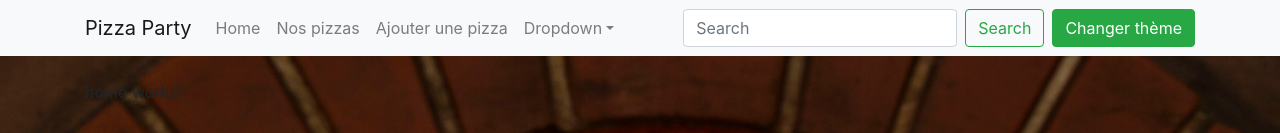
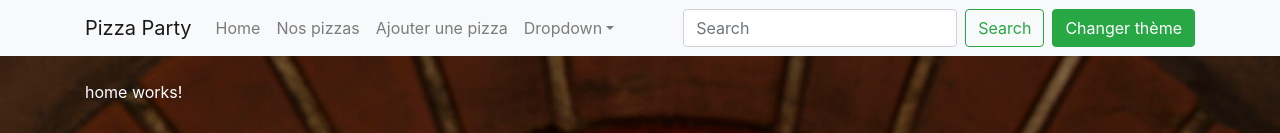
Before and after one commit to Hemjie/Angular-Pizzaparty, an Angular app: page / in a window 1280 px wide. Shown: the top 133 px of the page. Built offline with nearby package versions, Linux system fonts and the light colour scheme.

Commit message:
ajout maquette

```diff
--- a/src/app/home/home.component.html
+++ b/src/app/home/home.component.html
@@ -1 +1 @@
-<p>home works!</p>
+<p class="text-white">home works!</p>
--- a/src/app/pizza-add/pizza-add.component.html
+++ b/src/app/pizza-add/pizza-add.component.html
@@ -23,7 +23,7 @@
                             <span *ngIf="!loading">Créer la pizza</span>
 
                             <span *ngIf="loading">
-                                <span class="spinner-border spinner-border-sm" role="status" aria-hidden="true"></span>
+                                <span class="spinner-grow spinner-grow-sm" role="status" aria-hidden="true"></span>
                                 Cuisson...
                             </span>
                         </button> <!-- Bouton désactivé tant que le formulaire entier n'est pas valide -->
--- a/src/app/services/pizza.service.ts
+++ b/src/app/services/pizza.service.ts
@@ -26,7 +26,7 @@ export class PizzaService {
   // pour ralentir l'API, on simule une mauvaise connexion
   getPizzasSlowly():Promise<Pizza[]> {
     return new Promise(resolve => {
-      setTimeout(() => resolve(this.getPizzas()), 500)
+      setTimeout(() => resolve(this.getPizzas()), 5)
     });
   }
 
@@ -45,7 +45,7 @@ export class PizzaService {
 
    createPizzaSlowly(pizza: Pizza): Promise<Pizza> {
      return new Promise(resolve => {
-       setTimeout(() => resolve(this.createPizza(pizza)), 2000);
+       setTimeout(() => resolve(this.createPizza(pizza)), 2);
      })
    }
 }
```
Also changed, not shown: 1 other file (tests, documents, lock files or other folders).
